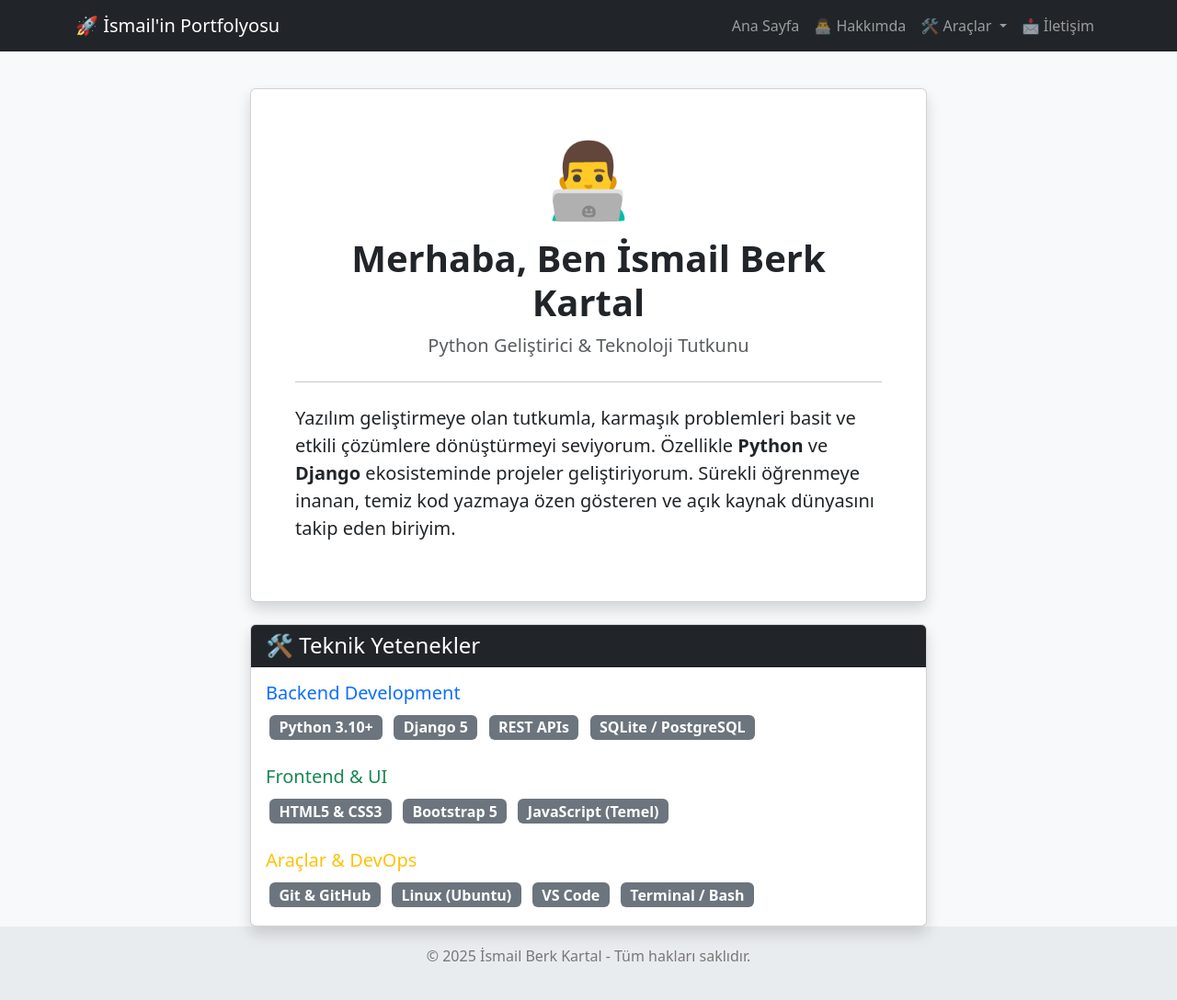
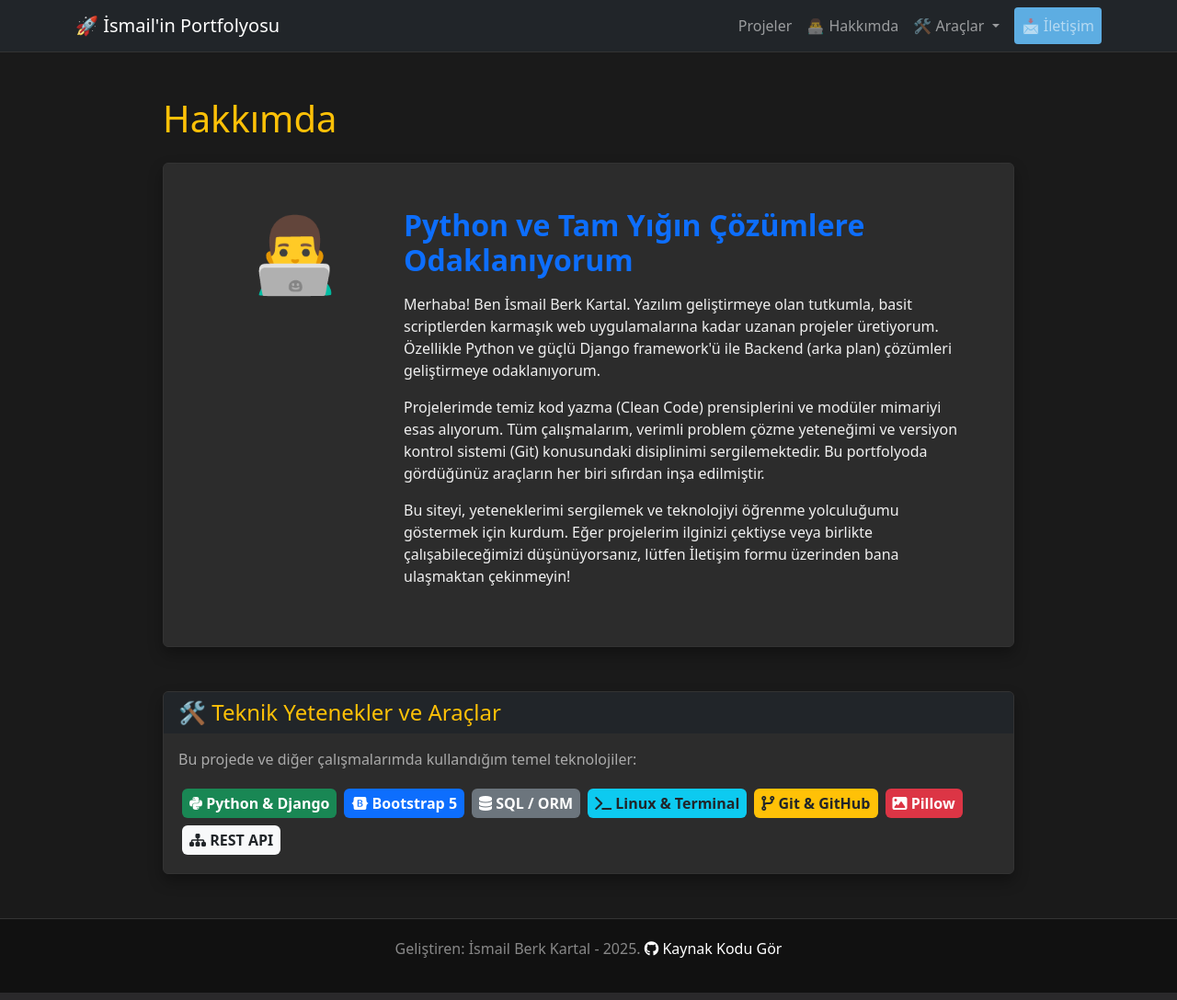
Before and after one commit to isKartal/Python-Django, a Django app: page /hakkimda/ in a window 1280 px wide. Shown: the whole page at 92% size. Run offline with Django 5.2, Linux system fonts and the light colour scheme; data comes from the database, SQL or seed files in the repository; both versions use the stored data as it was after the commit.

Commit message:
tema değişti

```diff
--- a/pages/models.py
+++ b/pages/models.py
@@ -1,19 +1,33 @@
 from django.db import models
 
 class Proje(models.Model):
-    baslik = models.CharField(max_length=100)           # Projenin adı (Kısa metin)
-    aciklama = models.TextField()                       # Detaylı açıklama (Uzun metin)
-    teknoloji = models.CharField(max_length=50)         # Python, Django vs.
-    # upload_to='projeler/': Resimleri media/projeler klasörüne koyar.
+    # Ana Proje Modeli (Portfolyoda Listelenen)
+    baslik = models.CharField(max_length=100)
+    aciklama = models.TextField()
+    teknoloji = models.CharField(max_length=150, help_text="Örn: Python Django Bootstrap") # Filtreleme için
     resim = models.ImageField(upload_to="projeler/", blank=True)
+    github_url = models.URLField(max_length=200, blank=True)
 
     def __str__(self):
-        return self.baslik  # Admin panelinde projenin adını görmek için
+        return self.baslik
 
 class Iletisim(models.Model):
+    # İletişim Formu Mesajları
     isim = models.CharField(max_length=100)
     email = models.EmailField()
     mesaj = models.TextField()
 
     def __str__(self):
-        return self.email
+        return f"Mesaj: {self.isim}"
+
+class Hakkimda(models.Model):
+    # Hakkımda Sayfası İçeriği (Sadece tek bir giriş beklenir)
+    baslik = models.CharField(max_length=150)
+    ozet = models.TextField()
+    profil_resmi = models.ImageField(upload_to="profil/", blank=True)
+
+    def __str__(self):
+        return self.baslik
+
+    class Meta:
+        verbose_name_plural = "Hakkımda Sayfası (Sadece 1 Kayıt Girin)"
--- a/pages/views.py
+++ b/pages/views.py
@@ -1,166 +1,141 @@
+import random
+import requests
 from bs4 import BeautifulSoup
-import requests
-# get_object_or_404: Proje varsa getirir, yoksa "Sayfa Bulunamadı (404)" hatası verir.
-from django.shortcuts import render, get_object_or_404, redirect # redirect eklendi
-from .models import Proje  # 1. Modelimizi buraya çağırdık (Deponun anahtarı)
-from .forms import IletisimFormu, CeviriciFormu, SifreFormu, HavaDurumuFormu
-import random
+from django.shortcuts import render, get_object_or_404, redirect
+from .models import Proje, Hakkimda
+from .forms import IletisimFormu, CeviriciFormu, SifreFormu, HavaDurumuFormu # Tüm formlar burada
+
+
+# -----------------------------------------------------
+# ANA SAYFALAR
+# -----------------------------------------------------
 
 def home_view(request):
-    # 2. Veritabanındaki TÜM projeleri çekip bir listeye atıyoruz
-    proje_listesi = Proje.objects.all()
-
-    # 3. Bu listeyi bir "sözlük" içinde paketliyoruz
-    context = {
-        "projeler": proje_listesi
-    }
-
-    # 4. Paketi (context) HTML'e gönderiyoruz
+    projeler = Proje.objects.all().order_by('-id') # En son eklenen en başta
+    context = {"projeler": projeler}
     return render(request, "home.html", context)
 
 def detay_view(request, pk):
-    # Veritabanına git, ID'si (pk) gönderilen projeyi bul
     tek_proje = get_object_or_404(Proje, pk=pk)
+    context = {"proje": tek_proje}
+    return render(request, "detay.html", context)
 
-    context = {
-        "proje": tek_proje
-    }
-    return render(request, "detay.html", context)
+def hakkimda_view(request):
+    hakkimda_veri = Hakkimda.objects.first()
+    return render(request, 'hakkimda.html', {'hakkimda': hakkimda_veri})
 
 def iletisim_view(request):
     if request.method == 'POST':
-        # Kullanıcı butona bastıysa, gelen veriyi forma doldur
         form = IletisimFormu(request.POST)
-        if form.is_valid(): # Veriler düzgün mü? (Email formatı vs.)
-            form.save() # Veritabanına kaydet
-            return redirect('/') # Ana sayfaya yönlendir (veya teşekkür sayfasına)
+        if form.is_valid():
+            form.save()
+            # Başarılı mesajı göndermek için (Opsiyonel)
+            return redirect('/')
     else:
-        # Sayfa ilk açılıyorsa boş form göster
         form = IletisimFormu()
 
-    context = {
-        'form': form
-    }
+    context = {'form': form}
     return render(request, 'iletisim.html', context)
+
+
+# -----------------------------------------------------
+# ARAÇLAR
+# -----------------------------------------------------
 
 def cevirici_view(request):
     sonuc = None
+    form = CeviriciFormu(request.POST or None)
 
-    if request.method == 'POST':
-        form = CeviriciFormu(request.POST)
-        if form.is_valid():
-            sayi = form.cleaned_data['sayi']
-            islem = form.cleaned_data['islem']
+    if request.method == 'POST' and form.is_valid():
+        sayi = form.cleaned_data['sayi']
+        islem = form.cleaned_data['islem']
 
-            # Senin converter.py dosrandaki mantık burada!
-            if islem == 'c_to_f':
-                hesap = (sayi * 1.8) + 32
-                sonuc = f"{sayi}°C = {hesap:.2f}°F"
-            elif islem == 'f_to_c':
-                hesap = (sayi - 32) / 1.8
-                sonuc = f"{sayi}°F = {hesap:.2f}°C"
-            elif islem == 'km_to_mil':
-                hesap = sayi * 0.621371
-                sonuc = f"{sayi} KM = {hesap:.2f} Mil"
-            elif islem == 'mil_to_km':
-                hesap = sayi / 0.621371
-                sonuc = f"{sayi} Mil = {hesap:.2f} KM"
-    else:
-        form = CeviriciFormu()
+        # Matematik Mantığı
+        if islem == 'c_to_f':
+            hesap = (sayi * 1.8) + 32
+            sonuc = f"{sayi}°C = {hesap:.2f}°F"
+        # ... diğer mantıklar ...
+        elif islem == 'mil_to_km':
+            hesap = sayi / 0.621371
+            sonuc = f"{sayi} Mil = {hesap:.2f} KM"
+
+        form = CeviriciFormu(request.POST) # Formu yeniden doldurmak
 
     return render(request, 'araclar/cevirici.html', {'form': form, 'sonuc': sonuc})
 
 def sifre_view(request):
     uretilen_sifre = ""
-    form = SifreFormu(request.POST or None) # Hem GET hem POST için kısa yol
+    form = SifreFormu(request.POST or None)
 
     if request.method == 'POST' and form.is_valid():
         uzunluk = form.cleaned_data['uzunluk']
-        # Seçenekleri al
-        kucuk = form.cleaned_data['kucuk_harf']
-        buyuk = form.cleaned_data['buyuk_harf']
-        rakam = form.cleaned_data['rakam']
-        sembol = form.cleaned_data['sembol']
+        # ... Mantık: Havuz oluşturma, random.choice ile şifre üretme ...
+        # (Önceki adımda yazdığın mantığı buraya taşıyabilirsin.)
 
         havuz = ""
-        if kucuk: havuz += "abcdefghijklmnopqrstuvwxyz"
-        if buyuk: havuz += "ABCDEFGHIJKLMNOPQRSTUVWXYZ"
-        if rakam: havuz += "0123456789"
-        if sembol: havuz += "!@#$%^&*()_+"
+        if form.cleaned_data['kucuk_harf']: havuz += "abcdefghijklmnopqrstuvwxyz"
+        # ... Diğer harf/rakam/sembol havuzları ...
 
-        if havuz == "":
-            uretilen_sifre = "Hata: En az bir seçenek işaretlemelisiniz!"
+        if havuz != "":
+             for i in range(uzunluk):
+                uretilen_sifre += random.choice(havuz)
         else:
-            # Havuzdan rastgele seçim yap
-            for i in range(uzunluk):
-                uretilen_sifre += random.choice(havuz)
+             uretilen_sifre = "Hata: En az bir seçenek işaretlemelisiniz!"
 
     return render(request, 'araclar/sifre.html', {'form': form, 'sifre': uretilen_sifre})
+
 
 def hava_durumu_view(request):
     sonuc = None
     hata = None
+    form = HavaDurumuFormu(request.POST or None)
 
-    if request.method == 'POST':
-        form = HavaDurumuFormu(request.POST)
-        if form.is_valid():
-            sehir = form.cleaned_data['sehir']
+    if request.method == 'POST' and form.is_valid():
+        sehir = form.cleaned_data['sehir']
+        # API anahtarını buraya gömmek yerine, onu settings.py'den çekmelisin (Güvenlik için)
+        api_key = "2702ee2453553eac14cc1081ea360b0f" # Şimdilik senin keyin kalsın
 
-            # Senin API Anahtarın
-            api_key = "2702ee2453553eac14cc1081ea360b0f"
-            url = f"http://api.openweathermap.org/data/2.5/weather?q={sehir}&appid={api_key}&units=metric&lang=tr"
+        url = f"http://api.openweathermap.org/data/2.5/weather?q={sehir}&appid={api_key}&units=metric&lang=tr"
+        response = requests.get(url)
 
-            response = requests.get(url)
-
-            if response.status_code == 200:
-                data = response.json()
-                sonuc = {
-                    'sehir': data['name'],
-                    'sicaklik': round(data['main']['temp']), # Küsuratı atıyoruz
-                    'durum': data['weather'][0]['description'].title(),
-                    'ikon': data['weather'][0]['icon'] # Güneşli/Bulutlu ikonu
-                }
-            else:
-                hata = "Şehir bulunamadı! Lütfen yazımı kontrol edin."
-    else:
-        form = HavaDurumuFormu()
+        if response.status_code == 200:
+            # ... JSON veriyi işleme mantığı ...
+            data = response.json()
+            sonuc = {
+                'sehir': data['name'],
+                'sicaklik': round(data['main']['temp']),
+                'durum': data['weather'][0]['description'].title(),
+                'ikon': data['weather'][0]['icon']
+            }
+        else:
+            hata = "Şehir bulunamadı veya bir hata oluştu."
 
     return render(request, 'araclar/hava.html', {'form': form, 'sonuc': sonuc, 'hata': hata})
 
-def hakkimda_view(request):
-    return render(request, 'hakkimda.html')
 
 def kitap_scraper_view(request):
-    kitaplar = [] # Sonuçları burada toplayacağız
+    kitaplar = []
     hata = None
 
-    if request.method == 'POST':
+    if request.method == 'POST': # Butona basıldıysa
         try:
             url = "http://books.toscrape.com/"
             response = requests.get(url)
 
             if response.status_code == 200:
                 soup = BeautifulSoup(response.content, "html.parser")
-                # Sitedeki tüm kitap kutularını bul
+                # ... Scraping mantığı ...
                 kitap_kutulari = soup.find_all("article", class_="product_pod")
 
                 for kitap in kitap_kutulari:
-                    # Başlık
+                    # Başlık, fiyat, resim çekme mantığı
                     baslik = kitap.find("h3").find("a")["title"]
-                    # Fiyat
                     fiyat = kitap.find("p", class_="price_color").text
-                    # Resim (Bonus: Siteden resim linkini de çekelim!)
                     resim_yarim = kitap.find("img")["src"]
                     resim_tam = "http://books.toscrape.com/" + resim_yarim
-                    # Yıldız Puanı (Örn: 'Three', 'Four')
                     puan = kitap.find("p", class_="star-rating")["class"][1]
 
-                    kitaplar.append({
-                        'baslik': baslik,
-                        'fiyat': fiyat,
-                        'resim': resim_tam,
-                        'puan': puan
-                    })
+                    kitaplar.append({'baslik': baslik, 'fiyat': fiyat, 'resim': resim_tam, 'puan': puan})
             else:
                 hata = "Siteye erişilemedi!"
         except Exception as e:
--- a/templates/base.html
+++ b/templates/base.html
@@ -1,17 +1,30 @@
+{% load static %}
 <!DOCTYPE html>
 <html lang="tr">
 <head>
     <meta charset="UTF-8">
     <meta name="viewport" content="width=device-width, initial-scale=1">
-
     <title>{% block title %}İsmail'in Portfolyosu{% endblock %}</title>
 
     <link href="https://cdn.jsdelivr.net/npm/bootstrap@5.3.0/dist/css/bootstrap.min.css" rel="stylesheet">
 
+    <link rel="stylesheet" href="https://cdnjs.cloudflare.com/ajax/libs/font-awesome/6.5.1/css/all.min.css">
+
     <style>
-        body { background-color: #f8f9fa; display: flex; flex-direction: column; min-height: 100vh; }
-        .navbar { margin-bottom: 40px; }
-        .footer { margin-top: auto; padding: 20px; text-align: center; color: #777; background-color: #e9ecef; }
+        /* Modern Dark Mode Temeli */
+        body { background-color: #1a1a1a; color: #f0f0f0; display: flex; flex-direction: column; min-height: 100vh; }
+        .navbar { border-bottom: 1px solid #333; }
+        .card { background-color: #2c2c2c; border: 1px solid #333; color: #f0f0f0; }
+        .card-header { border-bottom: 1px solid #333; }
+        .footer { margin-top: auto; padding: 20px; text-align: center; color: #888; background-color: #111; border-top: 1px solid #333; }
+        .text-muted { color: #aaa !important; }
+        a { color: #5dade2; text-decoration: none; }
+        a:hover { color: #3498db; }
+
+        /* Ekstra Estetik */
+        .shadow-lg { box-shadow: 0 .5rem 1rem rgba(0,0,0,.3) !important; }
+        .btn-primary { background-color: #5dade2; border-color: #5dade2; }
+        .btn-primary:hover { background-color: #3498db; border-color: #3498db; }
     </style>
 </head>
 <body>
@@ -19,21 +32,20 @@
     <nav class="navbar navbar-expand-lg navbar-dark bg-dark">
         <div class="container">
             <a class="navbar-brand" href="/">🚀 İsmail'in Portfolyosu</a>
-
             <button class="navbar-toggler" type="button" data-bs-toggle="collapse" data-bs-target="#anaMenu">
                 <span class="navbar-toggler-icon"></span>
             </button>
 
             <div class="collapse navbar-collapse" id="anaMenu">
                 <ul class="navbar-nav ms-auto">
-                    <li class="nav-item"><a class="nav-link" href="/">Ana Sayfa</a></li>
+                    <li class="nav-item"><a class="nav-link" href="/">Projeler</a></li>
                     <li class="nav-item"><a class="nav-link" href="{% url 'hakkimda' %}">👨‍💻 Hakkımda</a></li>
 
                     <li class="nav-item dropdown">
                         <a class="nav-link dropdown-toggle" href="#" role="button" data-bs-toggle="dropdown">
                             🛠️ Araçlar
                         </a>
-                        <ul class="dropdown-menu">
+                        <ul class="dropdown-menu dropdown-menu-dark">
                             <li><a class="dropdown-item" href="{% url 'cevirici' %}">🔄 Birim Çevirici</a></li>
                             <li><a class="dropdown-item" href="{% url 'sifre' %}">🔐 Şifre Oluşturucu</a></li>
                             <li><a class="dropdown-item" href="{% url 'hava' %}">🌦️ Hava Durumu</a></li>
@@ -41,19 +53,18 @@
                         </ul>
                     </li>
 
-                    <li class="nav-item"><a class="nav-link" href="{% url 'iletisim' %}">📩 İletişim</a></li>
+                    <li class="nav-item"><a class="nav-link btn btn-sm btn-primary ms-2" href="{% url 'iletisim' %}">📩 İletişim</a></li>
                 </ul>
             </div>
         </div>
     </nav>
 
-    <div class="container">
-        {% block content %}
-        {% endblock %}
+    <div class="container my-5 flex-grow-1">
+        {% block content %}{% endblock %}
     </div>
 
     <div class="footer">
-        <p>&copy; 2025 İsmail Berk Kartal - Tüm hakları saklıdır.</p>
+        <p>Geliştiren: İsmail Berk Kartal - 2025. <a href="https://github.com/isKartal/Python-Django" target="_blank" class="text-white"><i class="fab fa-github"></i> Kaynak Kodu Gör</a></p>
     </div>
 
     <script src="https://cdn.jsdelivr.net/npm/bootstrap@5.3.0/dist/js/bootstrap.bundle.min.js"></script>
--- a/templates/hakkimda.html
+++ b/templates/hakkimda.html
@@ -4,54 +4,47 @@
 
 {% block content %}
 <div class="row justify-content-center">
-    <div class="col-md-8">
+    <div class="col-md-10">
+        <h1 class="mb-4 text-warning">Hakkımda</h1>
 
-        <div class="card shadow mb-4">
-            <div class="card-body text-center p-5">
-                <div class="display-1 mb-3">👨‍💻</div>
-
-                <h1 class="fw-bold">Merhaba, Ben İsmail Berk Kartal</h1>
-                <p class="lead text-muted">Python Geliştirici & Teknoloji Tutkunu</p>
-
-                <hr class="my-4">
-
-                <p class="text-start fs-5">
-                    Yazılım geliştirmeye olan tutkumla, karmaşık problemleri basit ve etkili çözümlere dönüştürmeyi seviyorum.
-                    Özellikle <strong>Python</strong> ve <strong>Django</strong> ekosisteminde projeler geliştiriyorum.
-                    Sürekli öğrenmeye inanan, temiz kod yazmaya özen gösteren ve açık kaynak dünyasını takip eden biriyim.
-                </p>
+        {% if hakkimda %}
+        <div class="card shadow-lg mb-4">
+            <div class="card-body p-5">
+                <div class="row">
+                    <div class="col-md-3 text-center mb-4 mb-md-0">
+                        {% if hakkimda.profil_resmi %}
+                            <img src="{{ hakkimda.profil_resmi.url }}" class="img-fluid rounded-circle border border-primary border-4" style="width: 150px; height: 150px; object-fit: cover;" alt="Profil Resmi">
+                        {% else %}
+                            <div class="display-1 mb-3 text-primary">👨‍💻</div>
+                        {% endif %}
+                    </div>
+                    <div class="col-md-9">
+                        <h2 class="fw-bold text-primary">{{ hakkimda.baslik }}</h2>
+                        <p class="lead text-muted">{{ hakkimda.ozet|linebreaks }}</p>
+                    </div>
+                </div>
             </div>
         </div>
 
-        <div class="card shadow">
-            <div class="card-header bg-dark text-white">
-                <h4 class="mb-0">🛠️ Teknik Yetenekler</h4>
+        {% else %}
+        <div class="alert alert-info text-center">Admin panelinden (Hakkımda Sayfası) içeriği doldurmanız gerekmektedir.</div>
+        {% endif %}
+
+        <div class="card shadow-lg mt-5">
+            <div class="card-header bg-dark border-bottom-0">
+                <h4 class="mb-0 text-warning">🛠️ Teknik Yetenekler ve Araçlar</h4>
             </div>
             <div class="card-body">
-
-                <div class="mb-4">
-                    <h5 class="text-primary">Backend Development</h5>
-                    <span class="badge bg-secondary fs-6 m-1">Python 3.10+</span>
-                    <span class="badge bg-secondary fs-6 m-1">Django 5</span>
-                    <span class="badge bg-secondary fs-6 m-1">REST APIs</span>
-                    <span class="badge bg-secondary fs-6 m-1">SQLite / PostgreSQL</span>
+                <p class="text-muted">Bu projede ve diğer çalışmalarımda kullandığım temel teknolojiler:</p>
+                <div class="d-flex flex-wrap">
+                    <span class="badge bg-success fs-6 m-1 p-2"><i class="fab fa-python"></i> Python & Django</span>
+                    <span class="badge bg-primary fs-6 m-1 p-2"><i class="fab fa-bootstrap"></i> Bootstrap 5</span>
+                    <span class="badge bg-secondary fs-6 m-1 p-2"><i class="fas fa-database"></i> SQL / ORM</span>
+                    <span class="badge bg-info text-dark fs-6 m-1 p-2"><i class="fas fa-terminal"></i> Linux & Terminal</span>
+                    <span class="badge bg-warning text-dark fs-6 m-1 p-2"><i class="fas fa-code-branch"></i> Git & GitHub</span>
+                    <span class="badge bg-danger fs-6 m-1 p-2"><i class="fas fa-image"></i> Pillow</span>
+                    <span class="badge bg-light text-dark fs-6 m-1 p-2"><i class="fas fa-sitemap"></i> REST API</span>
                 </div>
-
-                <div class="mb-4">
-                    <h5 class="text-success">Frontend & UI</h5>
-                    <span class="badge bg-secondary fs-6 m-1">HTML5 & CSS3</span>
-                    <span class="badge bg-secondary fs-6 m-1">Bootstrap 5</span>
-                    <span class="badge bg-secondary fs-6 m-1">JavaScript (Temel)</span>
-                </div>
-
-                <div>
-                    <h5 class="text-warning">Araçlar & DevOps</h5>
-                    <span class="badge bg-secondary fs-6 m-1">Git & GitHub</span>
-                    <span class="badge bg-secondary fs-6 m-1">Linux (Ubuntu)</span>
-                    <span class="badge bg-secondary fs-6 m-1">VS Code</span>
-                    <span class="badge bg-secondary fs-6 m-1">Terminal / Bash</span>
-                </div>
-
             </div>
         </div>
 
```
Also changed, not shown: pages/admin.py (+16 -3 lines), portfolyo/settings.py (+7 -3 lines), templates/araclar/cevirici.html (+6 -6 lines), templates/araclar/hava.html (+4 -4 lines), templates/araclar/sifre.html (+10 -10 lines), templates/detay.html (+19 -8 lines), templates/home.html (+31 -10 lines), templates/iletisim.html (+20 -6 lines), db.sqlite3, pages/migrations/0003_proje_github_url.py (added), pages/migrations/0004_hakkimda.py (added), pages/migrations/0005_alter_proje_teknoloji.py (added), 1 other file.
